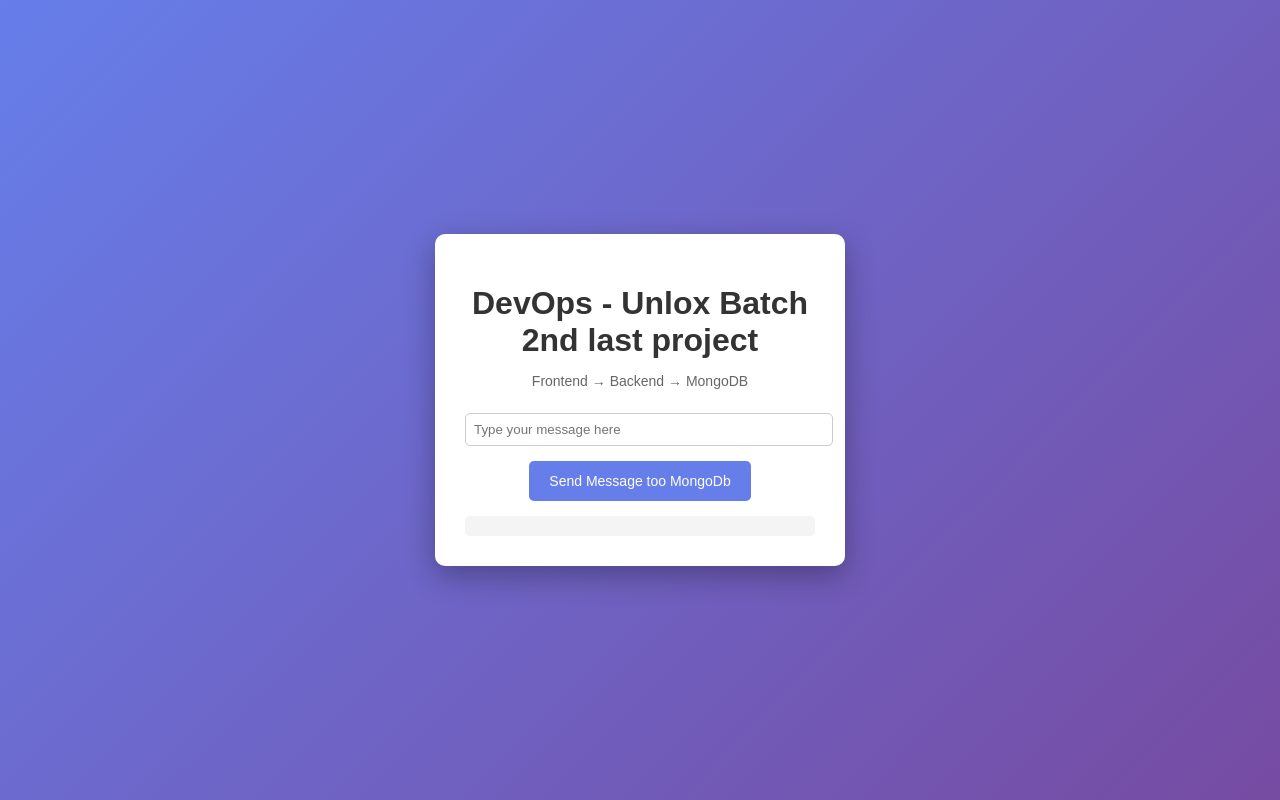
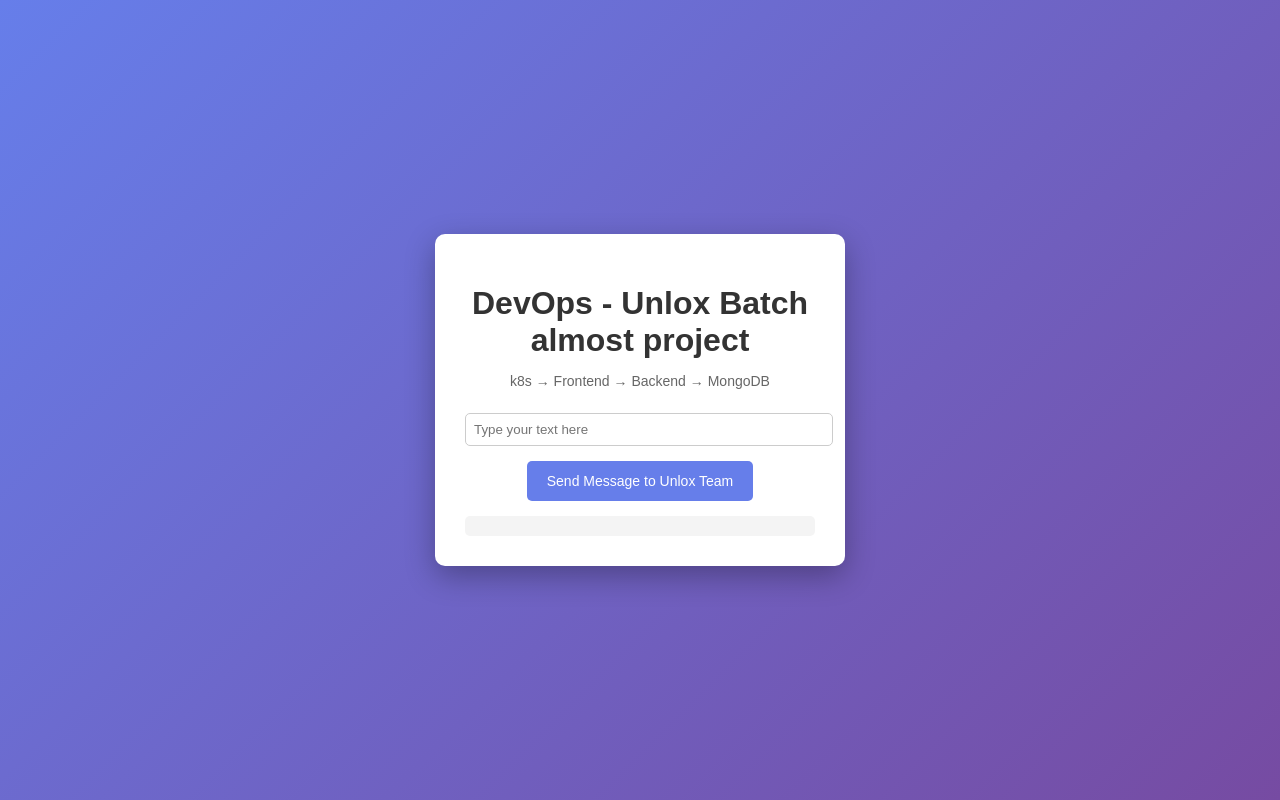
Before and after one commit to ybaba8822/Unlox-2nd-last-project, a plain HTML site: page frontend/index.html in a window 1280 px wide. Drawn offline with Linux system fonts and the light colour scheme.

Commit message:
New update

```diff
--- a/frontend/index.html
+++ b/frontend/index.html
@@ -57,12 +57,12 @@
 </head>
 <body>
   <div class="card">
-    <h1>DevOps - Unlox Batch 2nd last project  </h1>
-    <p>Frontend → Backend → MongoDB</p>
+    <h1>DevOps - Unlox Batch almost project  </h1>
+    <p>k8s → Frontend → Backend → MongoDB</p>
 
-    <input type="text" id="messageInput" placeholder="Type your message here" />
+    <input type="text" id="messageInput" placeholder="Type your text here" />
 
-    <button onclick="sendData()">Send Message too MongoDb </button>
+    <button onclick="sendData()">Send Message to Unlox Team </button>
 
     <div id="result" class="result"></div>
   </div>
```
